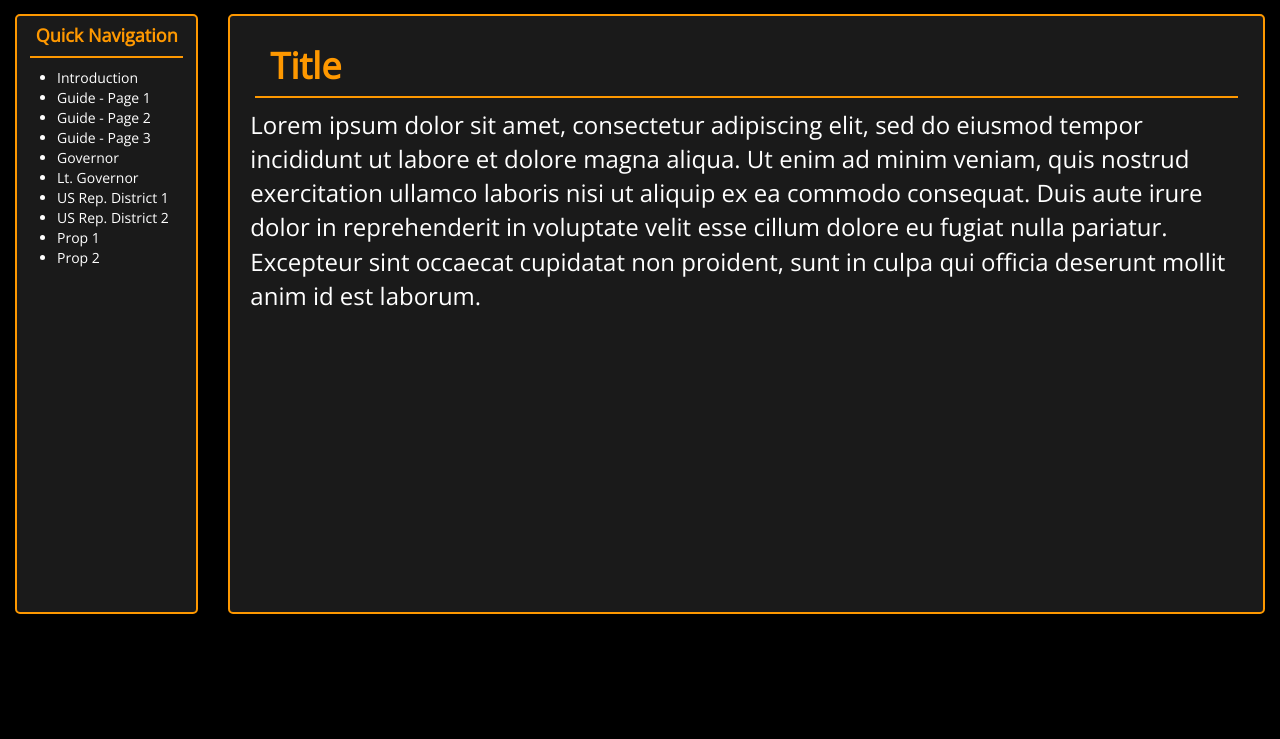
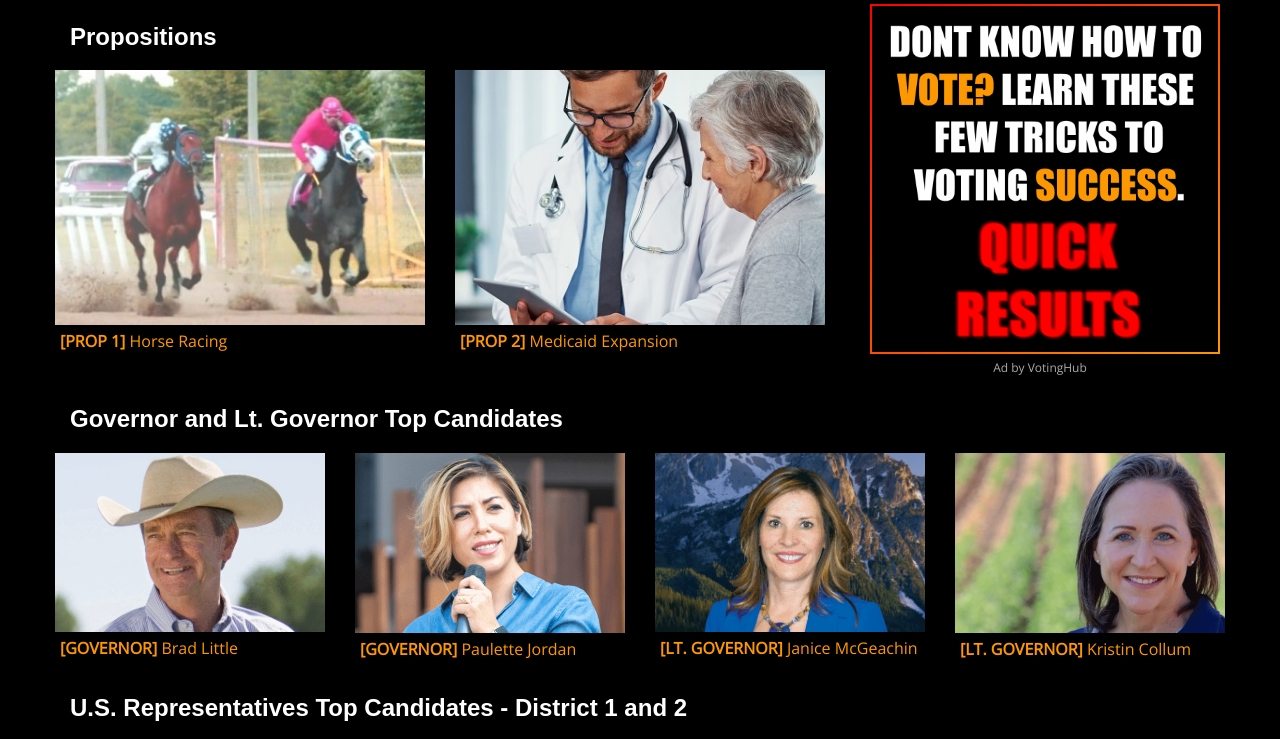
Before and after one commit to voteidaho/voteidaho.github.io, a plain HTML site: page index.html in a window 1280 px wide. Shown: the part 86-825 px from the top of the page. Drawn offline with nearby package versions, Linux system fonts and the light colour scheme.

Commit message:
Updated layout of site and grid improvements

```diff
--- a/index.html
+++ b/index.html
@@ -5,7 +5,7 @@
 
     <meta charset="utf-8">
 
-    <title>VoteIdaho</title>
+    <title>VotingHub</title>
     <!-- Google Fonts -->
     <link href="https://fonts.googleapis.com/css?family=Oswald" rel="stylesheet">
     <link href="https://fonts.googleapis.com/css?family=Open+Sans" rel="stylesheet">
@@ -20,74 +20,109 @@
     <div class="container-fluid">
         <div class="navbar-header">
             <div>
-                <a class="navbar-brand" href="index.html">VoteIdaho</a>
+                <a class="navbar-brand" href="index.html"><span style="color: white;">Voting</span>Hub</a>
             </div>
         </div>
         <ul class="nav navbar-nav navbar-center">
             <li><a href="#">Voting Guide</a></li>
             <li class="dropdown">
-                <a class="dropdown-toggle" data-toggle="dropdown" href="#">Positions
+                <a class="dropdown-toggle" data-toggle="dropdown" href="#">Popular Parties in Idaho
                     <span class="caret"></span></a>
                 <ul class="dropdown-menu">
-                    <li><a href="#">Governor</a></li>
-                    <li><a href="#">Lt. Governor</a></li>
-                    <li><a href="#">US Rep. District 1</a></li>
-                    <li><a href="#">US Rep. District 2</a></li>
-                </ul>
-            </li>
-            <li class="dropdown">
-                <a class="dropdown-toggle" data-toggle="dropdown" href="#">Propositions
-                    <span class="caret"></span></a>
-                <ul class="dropdown-menu">
-                    <li><a href="#">Prop 1</a></li>
-                    <li><a href="#">Prop 2</a></li>
+                    <li><a href="https://gop.com/" style="color: red">Republicans</a></li>
+                    <li><a href="https://democrats.org/" style="color: dodgerblue">Democrats</a></li>
+                    <li><a href="https://www.lp.org/" style="color: yellow">Libertarians</a></li>
+                    <li><a href="https://www.constitutionparty.com/" style="color: mediumpurple">Constitution Party</a></li>
                 </ul>
             </li>
         </ul>
+        <ul class="nav navbar-nav navbar-right">
+            <li><a href="https://apps.idahovotes.gov/OnlineVoterRegistration">Register to Vote <span class="glyphicon glyphicon-list-alt"></span></a></li>
+        </ul>
     </div>
 </nav>
-<div class="spacer-box"></div>
 <div class="container-fluid">
     <div class="row">
-        <div class="col-md-2">
-            <div class="col-md-12 boxy quick">
-                <h4>Quick Navigation</h4>
-                <div class="seperator"></div>
-                <div class="spacer-box"></div>
-                <ul>
-                    <li><a href="#">Introduction</a></li>
-                    <li><a href="#">Guide - Page 1</a></li>
-                    <li><a href="#">Guide - Page 2</a></li>
-                    <li><a href="#">Guide - Page 3</a></li>
-                    <li><a href="#">Governor</a></li>
-                    <li><a href="#">Lt. Governor</a></li>
-                    <li><a href="#">US Rep. District 1</a></li>
-                    <li><a href="#">US Rep. District 2</a></li>
-                    <li><a href="#">Prop 1</a></li>
-                    <li><a href="#">Prop 2</a></li>
-                </ul>
+        <div class="col-md-8">
+            <h3 class="title">Propositions</h3>
+            <div class="row">
+                <div class="col-md-6">
+                    <a href="https://saveidahohorseracing.com/"><img src="people/prop1.jpg" width="100%">
+                        <p class="thumbdesc"><span style="font-weight: bold;">[PROP 1]</span> Horse Racing</p>
+                    </a>
+                </div>
+                <div class="col-md-6">
+                    <a href="https://www.idahoansforhealthcare.org/"><img src="people/prop2.jpg" width="100%">
+                        <p class="thumbdesc"><span style="font-weight: bold;">[PROP 2]</span> Medicaid Expansion</p>
+                    </a>
+                </div>
             </div>
         </div>
-        <div class="col-md-10">
-            <div class="col-md-12 boxy area">
-                <h6 id="areaTitle">Title</h6>
-                <div class="seperator"></div>
-                <div class="spacer-box"></div>
-                <div id="areaDesc">
-                    <p>Lorem ipsum dolor sit amet, consectetur adipiscing elit, sed do
-                        eiusmod tempor incididunt ut labore et dolore magna aliqua. Ut
-                        enim ad minim veniam, quis nostrud exercitation ullamco laboris
-                        nisi ut aliquip ex ea commodo consequat. Duis aute irure dolor
-                        in reprehenderit in voluptate velit esse cillum dolore eu fugiat
-                        nulla pariatur. Excepteur sint occaecat cupidatat non proident,
-                        sunt in culpa qui officia deserunt mollit anim id est laborum.</p>
+        <div class="col-md-4">
+            <div class="col-md-12">
+                <img src="votingad.png" width="350px" height="350px">
+                <p class="adcaption">Ad by VotingHub</p>
+            </div>
+        </div>
+    </div>
+    <div class="row">
+        <div class="col-md-12">
+            <h3 class="title">Governor and Lt. Governor Top Candidates</h3>
+            <div class="row">
+                <div class="col-md-3">
+                    <a href="https://www.bradlittleforidaho.com/"><img src="people/governor-rep.png" width="100%">
+                        <p class="thumbdesc"><span style="font-weight: bold;">[GOVERNOR]</span> Brad Little</p>
+                    </a>
+                </div>
+                <div class="col-md-3">
+                    <a href="https://www.jordanforgovernor.com/"><img src="people/governor-dem.png" width="100%">
+                        <p class="thumbdesc"><span style="font-weight: bold;">[GOVERNOR]</span> Paulette Jordan</p>
+                    </a>
+                </div>
+                <div class="col-md-3">
+                    <a href="https://janiceforidaho.com/"><img src="people/ltgov-rep.png" width="100%">
+                        <p class="thumbdesc"><span style="font-weight: bold;">[LT. GOVERNOR]</span> Janice McGeachin</p>
+                    </a>
+                </div>
+                <div class="col-md-3">
+                    <a href="https://www.kristincollum.org/"><img src="people/ltgov-dem.png" width="100%">
+                        <p class="thumbdesc"><span style="font-weight: bold;">[LT. GOVERNOR]</span> Kristin Collum</p>
+                    </a>
+                </div>
+
+            </div>
+        </div>
+    </div>
+    <div class="row">
+        <div class="col-md-12">
+            <h3 class="title">U.S. Representatives Top Candidates - District 1 and 2</h3>
+            <div class="row">
+                <div class="col-md-3">
+                    <a href="http://russfulcher.com/"><img src="people/dist1-rep.png" width="100%">
+                        <p class="thumbdesc"><span style="font-weight: bold;">[US. REP. 1]</span> Russ Fulcher</p>
+                    </a>
+                </div>
+                <div class="col-md-3">
+                    <a href="https://cristinaforcongress.com/"><img src="people/dist1-dem.png" width="100%">
+                        <p class="thumbdesc"><span style="font-weight: bold;">[US. REP. 1]</span> Cristina McNeil</p>
+                    </a>
+                </div>
+                <div class="col-md-3">
+                    <a href="http://www.simpsonforcongress.com/"><img src="people/dist2-rep.png" width="100%">
+                        <p class="thumbdesc"><span style="font-weight: bold;">[US. REP. 2]</span> Mike Simpson</p>
+                    </a>
+                </div>
+                <div class="col-md-3">
+                    <a href="https://swisherforidaho.com/"><img src="people/dist2-dem.png" width="100%">
+                        <p class="thumbdesc"><span style="font-weight: bold;">[US. REP. 2]</span> Aaron Swisher</p>
+                    </a>
                 </div>
             </div>
         </div>
     </div>
 </div>
 <footer>
-    <p>© 2018 VoteIdaho. For school use only, by William Kellermann, Brock Darnall, and Colby Klauer</p>
+    <p>© 2018 VotingHub. For school use only, by William Kellermann, Brock Darnall, and Colby Klauer.</p>
 </footer>
 </body>
 <script src="https://code.jquery.com/jquery-3.2.1.slim.min.js"></script>
--- a/style.css
+++ b/style.css
@@ -3,14 +3,15 @@ body {
     font-family: 'Open Sans', sans-serif;
     font-weight: 500;
     color: white;
-    max-width: 1300px;
     margin: auto;
+    max-width: 1200px;
 }
 footer {
     text-align: center;
-    margin-top: 180px;
+    margin-top: 30px;
     color: #AAAAAA;
     font-size: 12px;
+    background-color: #1A1A1A;
 }
 a {
     color: #FFFFFF;
@@ -19,43 +20,24 @@ a:focus,
 a:hover {
     color: #AAAAAA;
 }
-.spacer-box{
-    height: 10px;
+.title {
+    font-family: Arial;
+    font-weight: 600;
+    margin-bottom: 20px;
+    padding-left: 15px;
 }
-.boxy {
-    border: 2px solid;
-    border-radius: 5px;
-    border-color: #FE9800;
-    height: 600px;
-    background-color: #1A1A1A;
-}
-.quick {
-    padding: 0px;
-}
-.quick > h4 {
+.adcaption {
     text-align: center;
-    font-weight: bold;
-    color: #FE9800;
-}
-.area {
-    padding: 20px;
-}
-.area > div > p {
-    font-size: 24px;
-}
-.area > h6 {
-    font-weight: bold;
-    color: #FE9800;
-    font-size: 36px;
-    margin-left: 20px;
-}
-.area .seperator {
-    width: 99%;
+    padding-top: 5px;
+    font-size: 12px;
+    color: #AAAAAA;
 }
 
-.seperator {
-    height: 2px;
-    width: 85%;
-    margin: auto;
-    background-color: #FE9800;
+.thumbdesc{
+    color: #FE9800;
+    font-size: 16px;
+    padding: 5px;
 }
+.thumbextra {
+
+}
```
Also changed, not shown: people/dist1-dem.png (added), people/dist1-rep.png (added), people/dist2-dem.png (added), people/dist2-rep.png (added), people/governor-dem.png (added), people/governor-rep.png (added), people/ltgov-dem.png (added), people/ltgov-rep.png (added), people/prop1.jpg (added), people/prop2.jpg (added), votingad.png (added).
